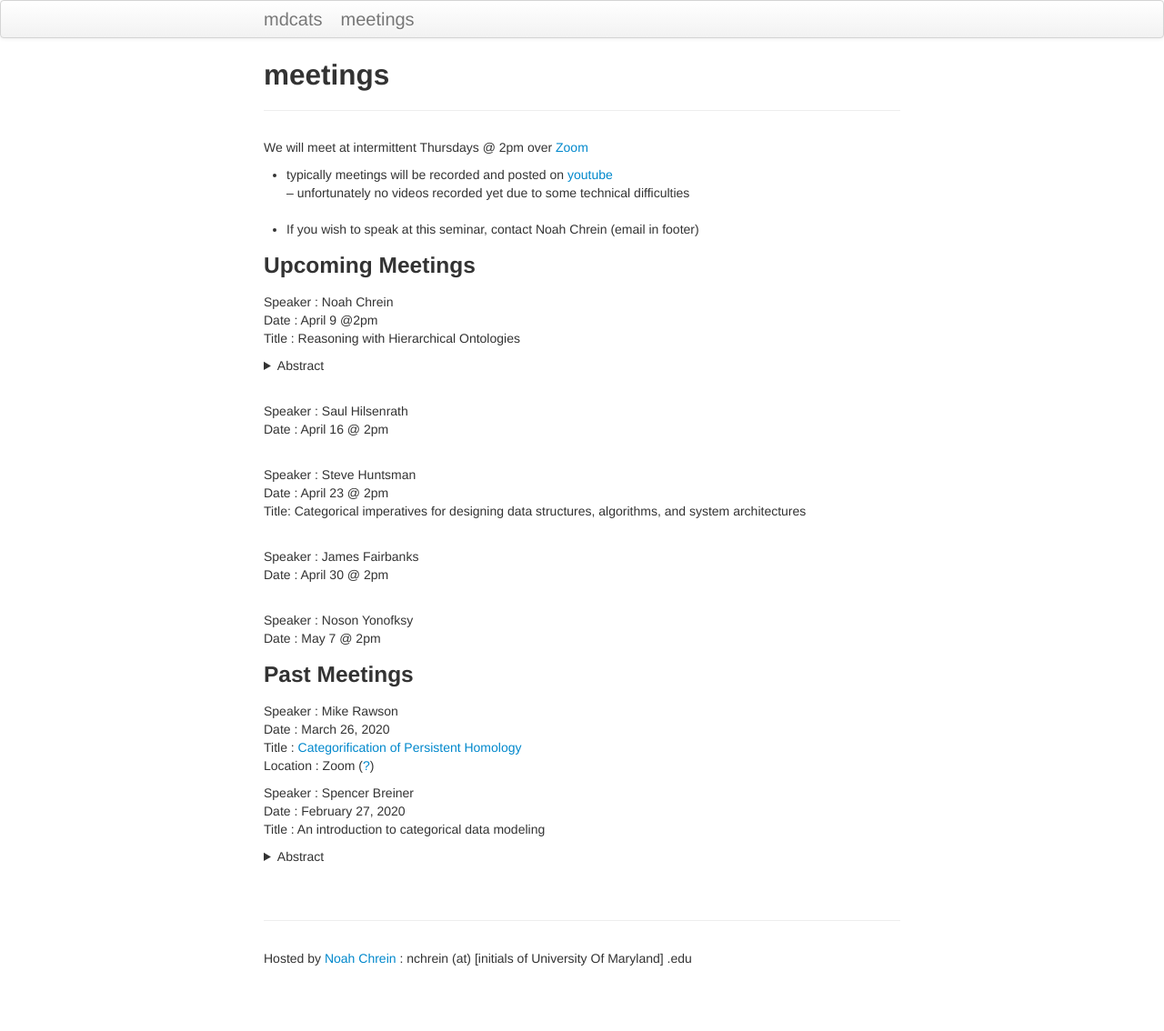
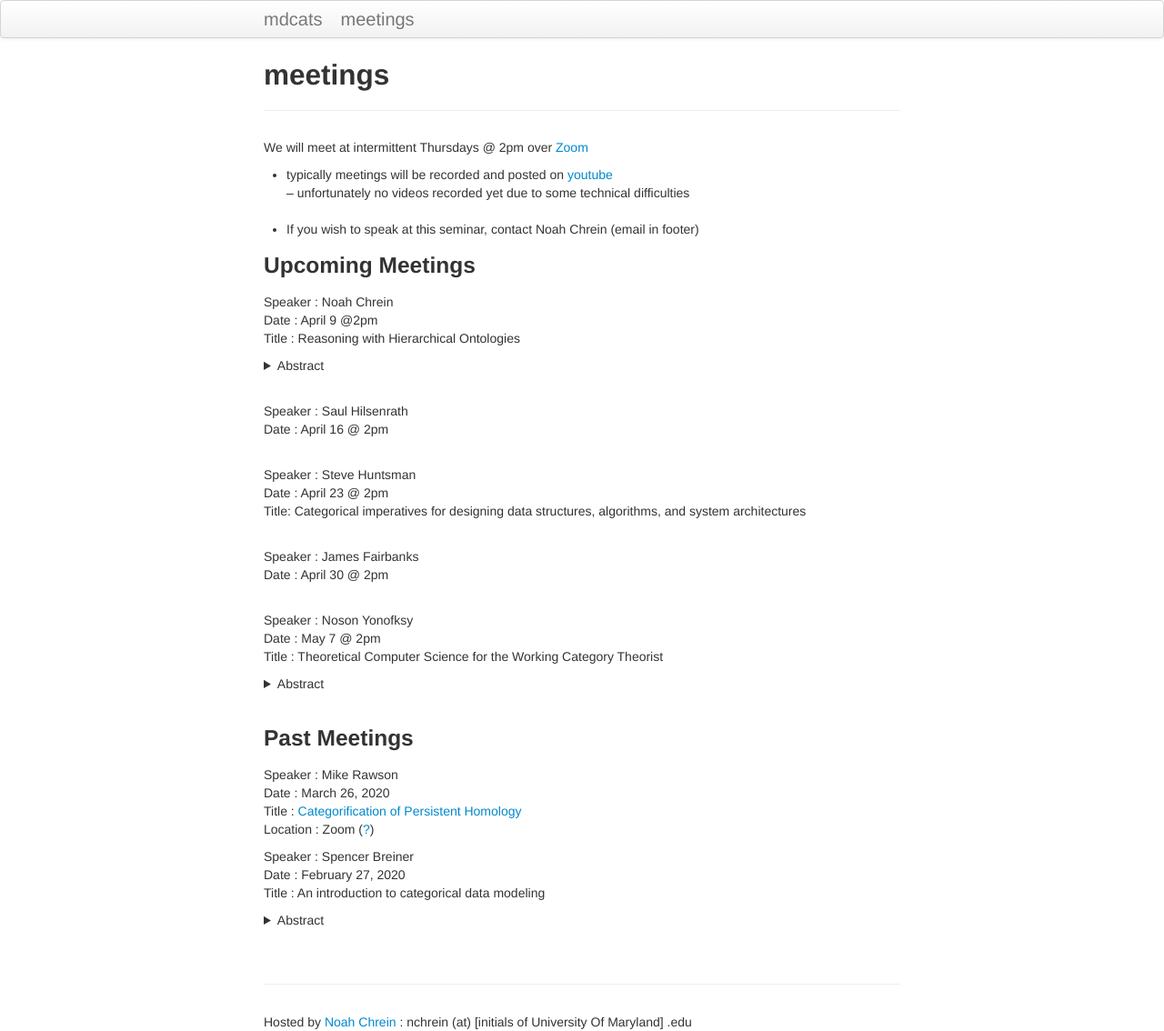
Before and after one commit to mdcats/mdcats.github.io, a Jekyll site: the page built from pages/Meetings.md, in a window 1280 px wide. Shown: the whole page at 91% size. Built offline with Jekyll 4.4.1, drawn with Linux system fonts in a browser that asks for light colours; before the commit the page ends 1064 px from its top, so only the background shows below that.

Commit message:
Added Noson Abstract

```diff
--- a/pages/Meetings.md
+++ b/pages/Meetings.md
@@ -36,6 +36,15 @@ Date : April 30 @ 2pm
 
 Speaker : Noson Yonofksy
 Date : May 7 @ 2pm
+Title : Theoretical Computer Science for the Working Category Theorist
+<details><summary>Abstract</summary>
+<p>
+This talk is a preview of a forthcoming book in the Applied Category Theory series of Cambridge University Press. The book uses basic category theory to describe all the central concepts and prove the main theorems of theoretical computer science. Category theory, which works with functions, processes, and structures, is uniquely qualified to present the fundamental results of theoretical computer science. We will meet some of the deepest ideas and theorems of modern computers and mathematics,  e.g., Turing machines, unsolvable problems, the P=NP question, Kurt Gödel's incompleteness theorem, intractable problems, cryptographic protocols, Alan Turing's Halting problem, and much more. I will report on new things I learned about theoretical computer science and category theory while working on this project.
+
+</p>
+</details>
+<br/>
+
 
 ### Past Meetings
 Speaker : Mike Rawson
```
